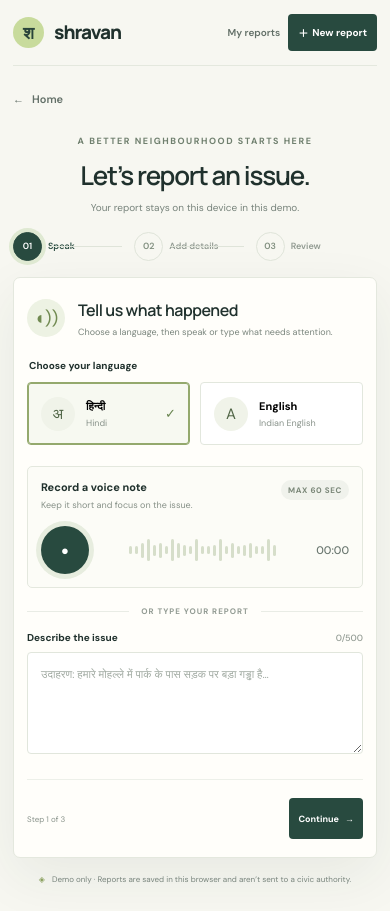
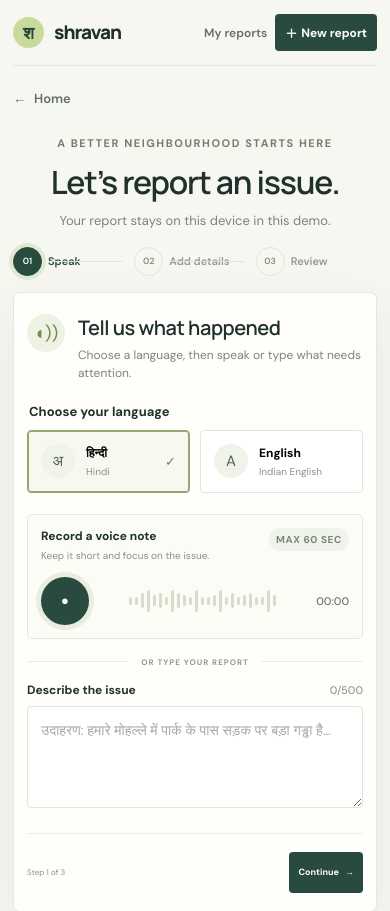
Before and after one commit to saisasidharpaluri/shravan, a Next.js app: page /report/voice in a window 390 px wide. Shown: the top 911 px of the page. Built offline with nearby package versions, Linux system fonts and the light colour scheme.

Commit message:
Improve typography readability across SHRAVAN screens

```diff
--- a/app/globals.css
+++ b/app/globals.css
@@ -174,3 +174,80 @@ button:focus-visible, a:focus-visible, input:focus-visible, select:focus-visible
   .app-frame { padding: 0 13px; }.site-nav { gap: 8px; }.nav-cta { gap: 4px; }.hero-actions { align-items: stretch; flex-direction: column; }.hero-actions .button { justify-content: space-between; }.wizard-content { padding-right: 13px; padding-left: 13px; }.wizard-actions .button { padding: 0 8px; font-size: 9px; }.wizard-actions .button:last-child { gap: 6px; }.detail-actions { flex-direction: column; }.detail-actions .button { width: 100%; }
 }
 @media (prefers-reduced-motion: reduce) { *, *::before, *::after { scroll-behavior: auto !important; animation-duration: .01ms !important; animation-iteration-count: 1 !important; transition-duration: .01ms !important; } }
+/* Readability pass: bring supporting text and controls up to comfortable sizes. */
+.eyebrow { font-size: 11px; }
+.nav-link { font-size: 13px; }
+.nav-cta { font-size: 13px; }
+.site-footer, .site-footer a { font-size: 12px; }
+.hero-description { font-size: 16px; }
+.hero-trust { font-size: 12px; }
+.how-heading h2 { font-size: 20px; }
+.how-item b { font-size: 13px; }
+.how-item small { font-size: 11px; }
+.home-bottom p:last-child { font-size: 13px; }
+.button { font-size: 13px; }
+.back-home, .back-link { font-size: 13px; }
+.wizard-heading h1 { font-size: 32px; }
+.wizard-heading > p:last-child { font-size: 13px; }
+.wizard-step { font-size: 12px; }
+.form-intro h2 { font-size: 20px; }
+.form-intro p { font-size: 13px; }
+.language-fieldset legend, .category-fieldset legend { font-size: 13px; }
+.language-option b { font-size: 13px; }
+.language-option small { font-size: 11px; }
+.record-top b { font-size: 13px; }
+.record-top small { font-size: 11px; }
+.recording-indicator { font-size: 10px; }
+.record-actions > span, .text-action { font-size: 12px; }
+.field-label, .review-field-heading label { font-size: 13px; }
+.field-label > span, .review-field-heading > span { font-size: 11px; }
+.text-area { font-size: 14px; }
+.demo-disclosure { font-size: 11px; }
+.category-copy b { font-size: 12px; }
+.category-copy small { font-size: 10px; }
+.field-help { font-size: 12px; }
+.selected-summary small, .review-language small, .review-facts small, .detail-card-top small, .detail-description > small, .detail-facts small { font-size: 10px; }
+.selected-summary p, .review-language b, .review-facts b { font-size: 12px; }
+.selected-summary a, .review-language > a, .review-facts a { font-size: 11px; }
+.page-title-row p, .success-heading > p:last-child, .missing-page > p:not(.eyebrow) { font-size: 13px; }
+.storage-banner p, .detail-disclosure p { font-size: 12px; }
+.search-box input, .category-filter select { font-size: 12px; }
+.list-meta { font-size: 11px; }
+.report-list-top b, .report-excerpt, .detail-description p { font-size: 13px; }
+.report-list-top time, .report-list-bottom { font-size: 10px; }
+.detail-card-top b { font-size: 13px; }
+.detail-card-top time { font-size: 10px; }
+.detail-facts b { font-size: 12px; }
+.next-action b { font-size: 12px; }
+.next-action small { font-size: 11px; }
+
+@media (max-width: 680px) {
+  .nav-link { font-size: 12px; }
+  .nav-cta { font-size: 12px; }
+  .site-footer, .site-footer a { font-size: 11px; }
+  .hero-description { font-size: 15px; }
+  .hero-trust { font-size: 11px; }
+  .how-item b { font-size: 12px; }
+  .how-item small { font-size: 10px; }
+  .home-bottom p:last-child { font-size: 12px; }
+  .button { font-size: 12px; }
+  .wizard-step { font-size: 11px; }
+  .form-intro p { font-size: 12px; }
+  .language-option b { font-size: 12px; }
+  .language-option small { font-size: 10px; }
+  .record-top b { font-size: 12px; }
+  .record-top small { font-size: 10px; }
+  .field-label { font-size: 12px; }
+  .text-area { font-size: 14px; }
+  .demo-disclosure { font-size: 10px; }
+  .category-copy b { font-size: 12px; }
+  .category-copy small { font-size: 10px; }
+  .field-help { font-size: 11px; }
+  .page-title-row p, .success-heading > p:last-child { font-size: 12px; }
+  .storage-banner p, .detail-disclosure p { font-size: 11px; }
+  .search-box input, .category-filter select { font-size: 12px; }
+  .report-list-top b, .report-excerpt { font-size: 12px; }
+  .report-list-bottom { font-size: 9px; }
+  .detail-description p { font-size: 13px; }
+  .detail-facts b { font-size: 11px; }
+}
```
